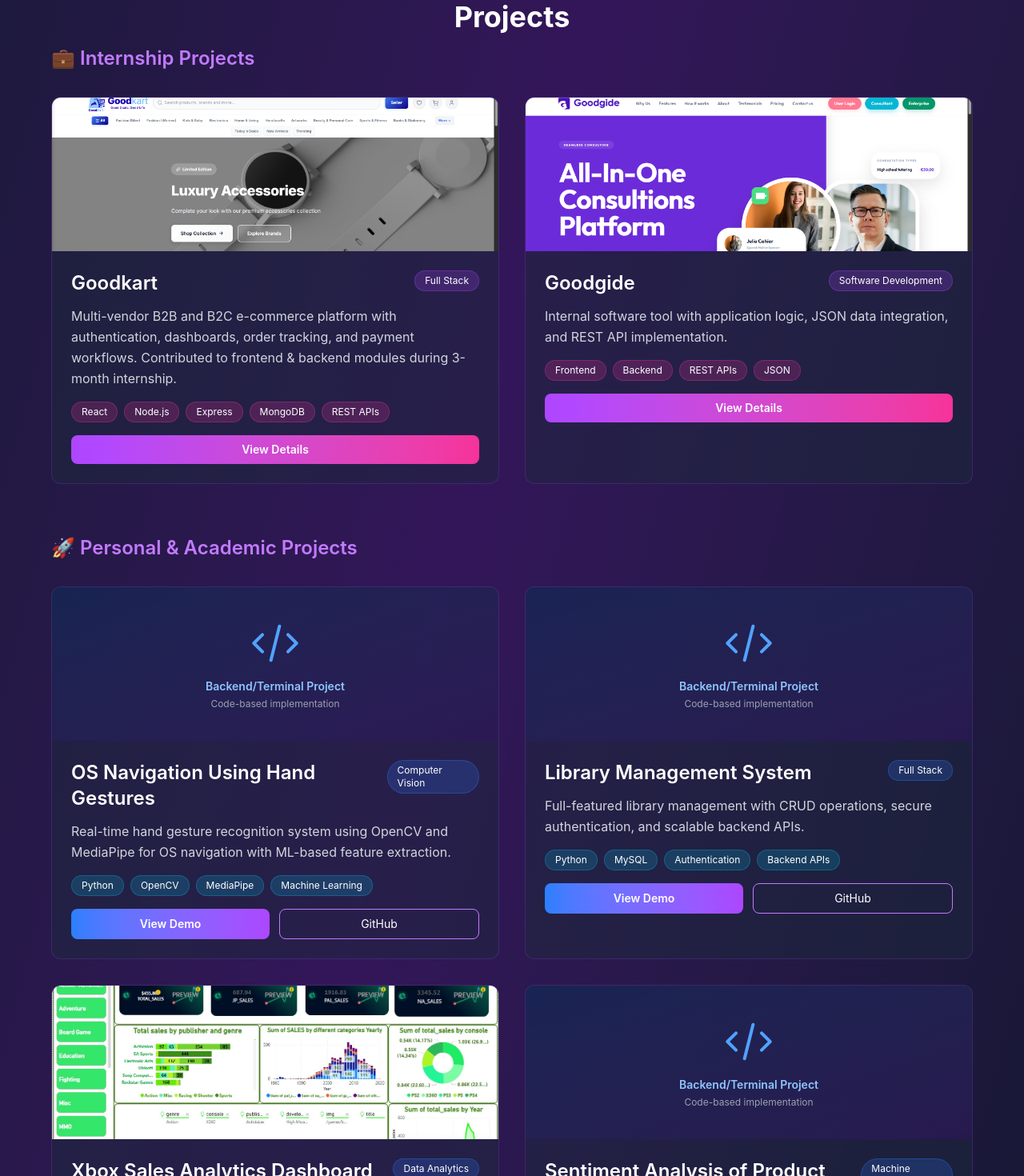
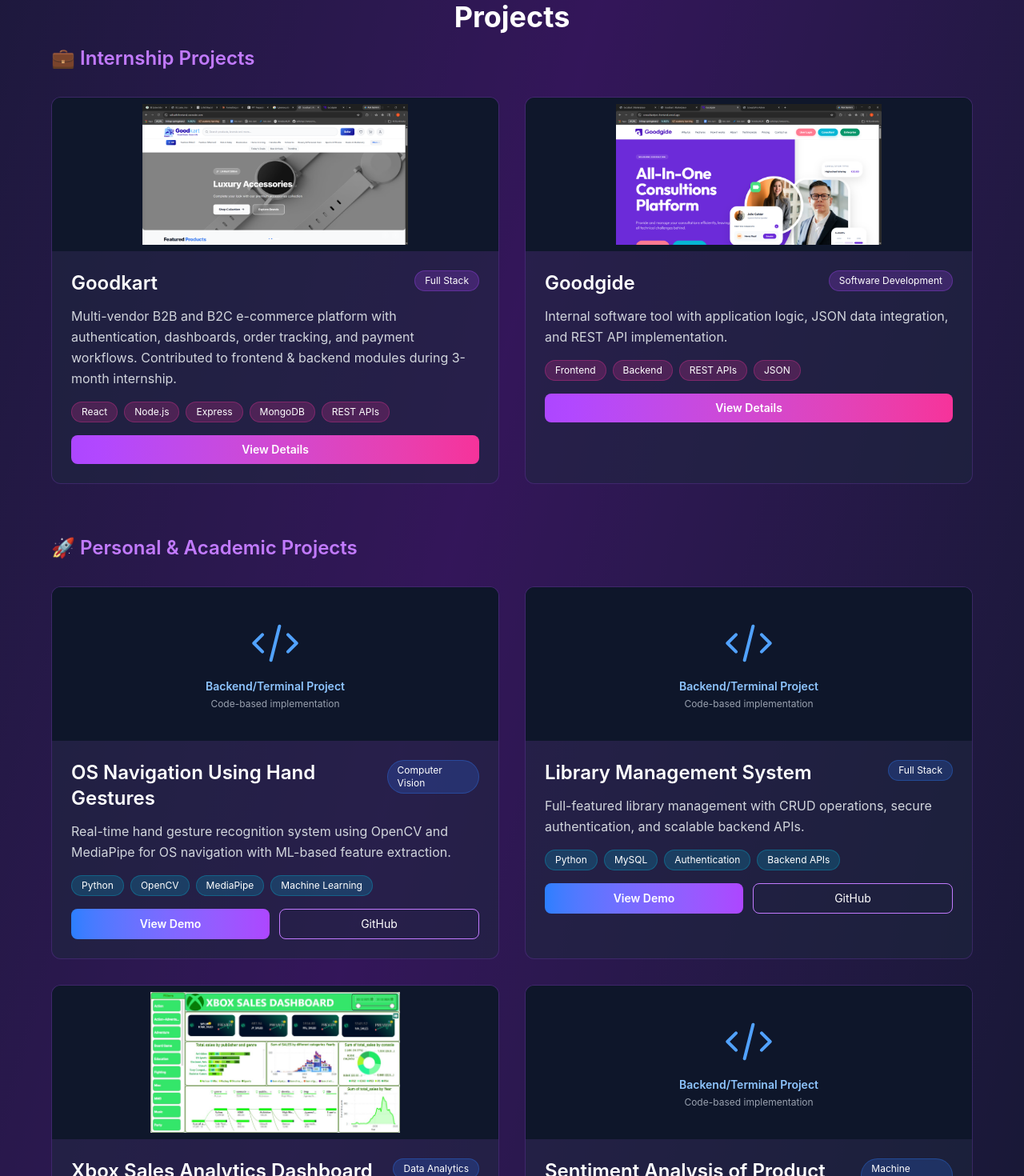
Before and after one commit to Lokeshs-2005/Portfolio, a React (Vite) app: page / in a window 1280 px wide. Shown: the part 2000-3470 px from the top of the page at 80% size. Built offline with nearby package versions, Linux system fonts and the light colour scheme.

Commit message:
Fix project image display with object-contain

```diff
--- a/src/App.jsx
+++ b/src/App.jsx
@@ -294,12 +294,12 @@
             <div className="grid md:grid-cols-2 gap-8">
               {internshipProjects.map((project) => (
                 <div key={project.title} className="bg-slate-800/50 rounded-xl overflow-hidden border border-purple-500/20 hover:border-purple-500/50 transition hover:-translate-y-2 duration-300">
-                  <div className="h-48 bg-gradient-to-br from-purple-600/30 to-pink-600/30 flex items-center justify-center overflow-hidden">
+                  <div className="h-48 bg-slate-900 flex items-center justify-center overflow-hidden">
                     {project.image ? (
                       <img
                         src={project.image}
                         alt={project.title}
-                        className="w-full h-full object-cover"
+                        className="w-full h-full object-contain p-2"
                       />
                     ) : (
                       <div className="text-center p-4">
@@ -340,12 +340,12 @@
             <div className="grid md:grid-cols-2 gap-8">
               {personalProjects.map((project) => (
                 <div key={project.title} className="bg-slate-800/50 rounded-xl overflow-hidden border border-purple-500/20 hover:border-purple-500/50 transition hover:-translate-y-2 duration-300">
-                  <div className="h-48 bg-gradient-to-br from-blue-600/30 to-purple-600/30 flex items-center justify-center overflow-hidden">
+                  <div className="h-48 bg-slate-900 flex items-center justify-center overflow-hidden">
                     {project.image ? (
                       <img
                         src={project.image}
                         alt={project.title}
-                        className="w-full h-full object-cover"
+                        className="w-full h-full object-contain p-2"
                       />
                     ) : (
                       <div className="text-center p-4 bg-slate-900/50 w-full h-full flex flex-col items-center justify-center">
```
